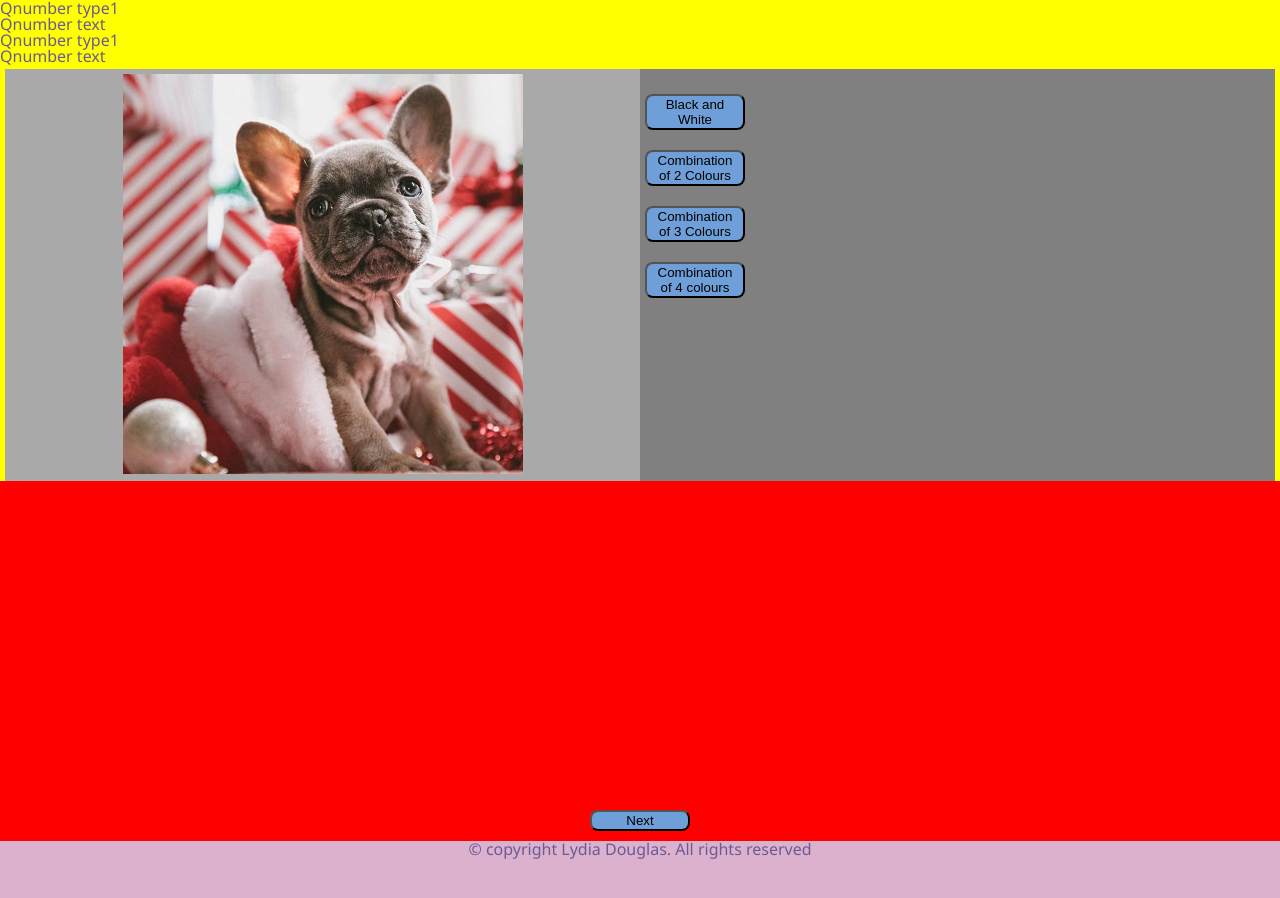
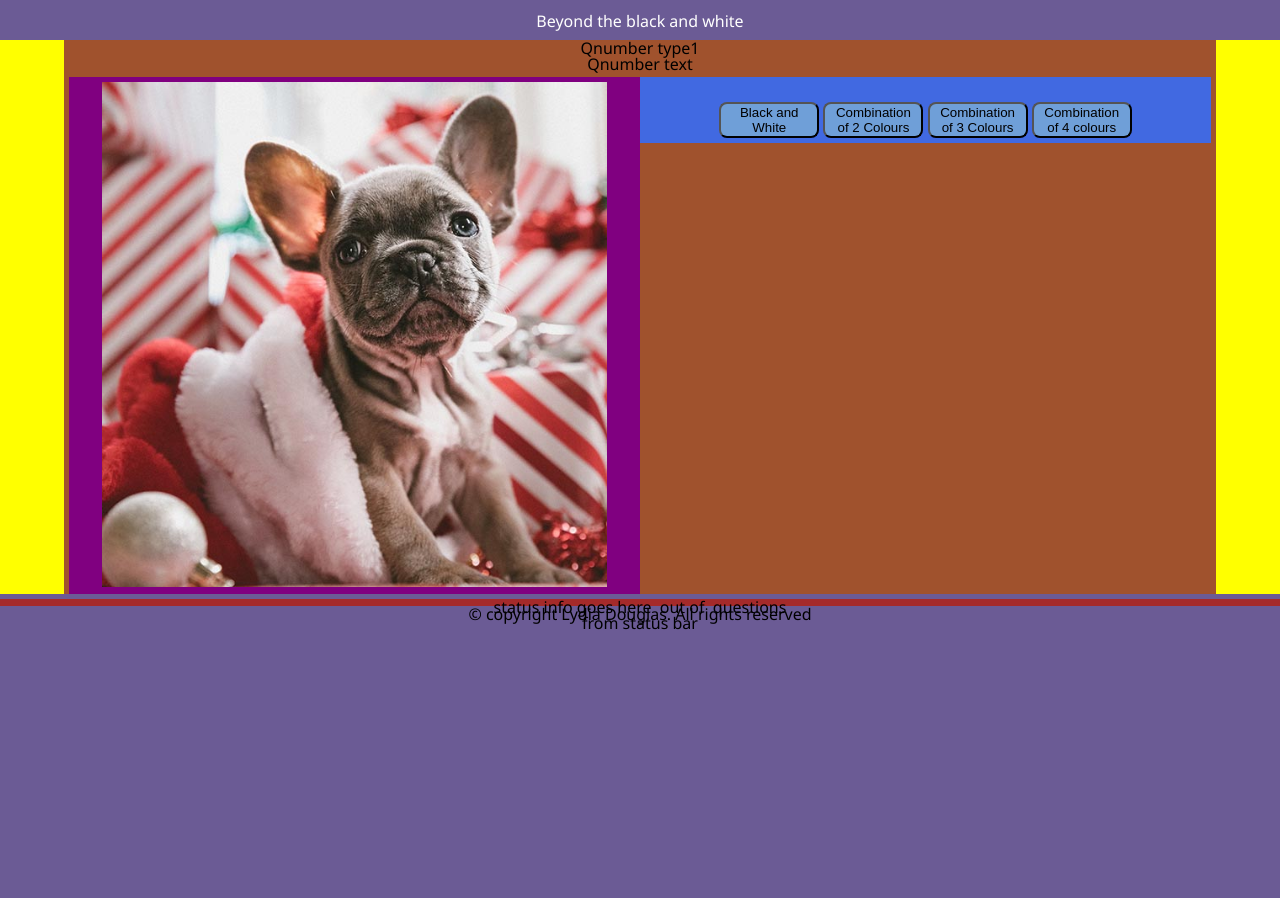
Before and after one commit to lidbit/quiz, a plain HTML site: page index.html in a window 1280 px wide. Both pictures are taken after a click on the button "Find out". After the commit the page ends 800 px from the top, so only its background shows below. Drawn offline with Linux system fonts and the light colour scheme; a web font is replaced by a local one.

Commit message:
sorting out qtype1 which I seem to have broken, lost buttons for next

```diff
--- a/assets/css/styles.css
+++ b/assets/css/styles.css
@@ -9,11 +9,17 @@ html {
   }
 
 body{
-    background-color: red;
-    color:#6B5B95;
+    background-color: #6B5B95;
     font-family: 'Segoe UI', Roboto, Oxygen, Ubuntu, Cantarell, 'Open Sans', 'Helvetica Neue', sans-serif, sans-serif;
     /*font-family: 'Trebuchet MS', 'Lucida Sans Unicode', 'Lucida Grande', 'Lucida Sans', Arial, sans-serif
 */
+}
+header{
+    height:40px;
+    color:white;
+    text-align: center;
+    padding:1%;
+
 }
 
 h1 {
@@ -25,14 +31,18 @@ button {
     width: 100px;
 }
 
-container{
+.width-wrapper {
+   background-color: sienna;
+   width: 90%;
+   margin-left: auto;
+   margin-right: auto;
+   text-align: center;
 
-    background-color: sienna;
 }
 
 /*even sections with little info will have width*/
 .section {
-    min-height: 100vh;
+    min-height: 60%vh;
     background-color: white;
 }
 
@@ -151,40 +161,43 @@ container{
 /************************************************/
 /*quiz section for question of type1*/
 #qtype1-section {
-    background-color:red;
+
+
 }
 #qtype1-page{
     background-color:yellow;
 }
 
 #qtype1-image {
-    background-color: antiquewhite;
+    background-color: green;
 }
 
-#qtype1-question-row1
+#qtype1-question-1
 {
     background-color: grey;
 }
 #option1{
-    background-color: darkgrey;
+    background-color: purple;
+}
+#option2{
+    background-color: royalblue;
 }
 
+.type1button {
 
-.type1button {
-    display:block;
     margin-top: 20px;
     min-width: 100px;
+
 }
 
 #qtype1Img {
-    width:400px;
-    height: 400px;
+    width:90%;
 }
 
 /************************************************/
 
 #qtype2-section {
-    background-color: gainsboro;
+    background-color: teal;
 }
 
 #qtype3-section {
@@ -195,16 +208,19 @@ container{
     background-color: darkseagreen;
 }
 
-#statubar {
+#statusbar {
+    background-color:brown;
     text-align: center;
+    min-width:30px;
 }
 
 /************************************************/
 
 footer {
-    background-color: #DBB1CD;
+    background-color: #6B5B95;
     text-align: center;
-    height: 100px;
+    height: 50px;
+    margin-top:-25px;
 }
 
 div[class*='col-'] {
--- a/index.html
+++ b/index.html
@@ -16,6 +16,9 @@
 </head>
 
 <body>
+
+    <header>Beyond the black and white</header>
+
     <div id="hero-section">
         <div id="hero_wrapper">
             <img id="black_image" src="images/image_hero4_black.jpg" alt="Colour image" >
@@ -26,8 +29,12 @@
                 <p id="hero-sentence">How much do you know?</p>
                 <button id="quiz-start">Find out</button>
             </div>
+
         </div>
     </div>
+
+
+
     <!--
     <div class="row">
         <div class="col-4">
@@ -49,11 +56,10 @@
             </section>
     -->
 
+    <!---************ question type1 - 1 image and buttons ***************** -->
     <section id="qtype1-section" class="section">
             <div id="qtype1-page">
-                <p id="type1-question-number">Qnumber type1</p>
-                <p id="type1-question-text">Qnumber text</p>
-                <container>
+                <div class="width-wrapper">
                         <p id="type1-question-number">Qnumber type1</p>
                         <p id="type1-question-text">Qnumber text</p>
                     <div class="row" id="qtype1-question-row1">
@@ -61,13 +67,15 @@
                             <img id="qtype1Img" src="">
                         </div>
                         <div class="col-2" id="option2">
-                                        <button id="question1button" class="type1button"></button>
-                                        <button id="question2button" class="type1button"></button>
-                                        <button id="question3button" class="type1button"></button>
-                                        <button id="question4button" class="type1button"></button>
+                            <div id="t1-button-group">
+                            <button id="question1button" class="type1button"></button>
+                            <button id="question2button" class="type1button"></button>
+                            <button id="question3button" class="type1button"></button>
+                            <button id="question4button" class="type1button"></button>
+                        </div>
                         </div>
                     </div>
-                </container>
+                </div>
             </div>
         </section>
 
@@ -94,9 +102,11 @@
                 </div>
             </section>
         -->
-            <section id="qtype2-section" class="section">
+   <!---************ question type2 - two clickable images ***************** -->
+
+        <section id="qtype2-section" class="section">
                 <div id="qtype2-page">
-                    <!--In here need to do css to align these side by side.-->
+
                     <p id="type2-question-number">Qnumber type2</p>
                     <container>
                         <div class="row" id="qtype2-question-row1">
@@ -110,6 +120,8 @@
                     </container>
                 </div>
             </section>
+
+<!---************ question type3 - four clickable cards with caption ***************** -->
             <section id="qtype3-section" class="section">
                 <div id="qtype3-page">
                     <p id="type3-question-number">Qnumber type3</p>
@@ -147,23 +159,35 @@
             </section>
         </div>
     </div>
-    <div class="row">
+  <!--  <div class="row">
         <div class="col-4">
             <button id="nextQuestion">Next</button>
         </div>
-    </div>
+    </div> -->
 
-    <section id="results-section">
+  <!--  <section id="results-section">
         <div id="results-page">
             <img src="images/image_hero3_color.jpg" alt="Colour image" width="80%">
             <p>
                 well done!! here is your results!<p>
         </div>
     </section>
-    <div id="progress-bar"></div>
-    <section id="statubar">status info goes here
+
+
+    <div id="qnav-section">
+            <button id="buttonNext">NextButton</button>
+            scroll bar goes here!-->
+        <!--   <p>Hi from scroll ball</p>
+           <div id="scrollbar"></div>srcoll bar
+
+           </div>
+       </div>
+    <div id="progress-bar"></div>-->
+
+    <section id="statusbar">status info goes here
         <span id="answeredQuestions"></span>&nbsp;out of&nbsp;
         <span id="totalQuestions">questions</span>
+        <p>from status bar</p>
     </section>
 
       <footer role="contentinfo">
--- a/scripts/app.js
+++ b/scripts/app.js
@@ -1,8 +1,10 @@
 var questions = [];
 var answers = [];
+//corectanswers?
 var currentQuestion = 0;
-var username = "";
+//var username = "";
 
+//creating question objects
 var question1 = {
     "id": "1",
     "type": "type1",
@@ -27,10 +29,6 @@ var question1 = {
         }
     ]
 };
-
-
-
-
 
 var question2 = {
     "id": "2",
@@ -73,15 +71,17 @@ var question3 = {
     ]
 };
 
-
+//putting question objects into questions array
 questions.push(question1);
 questions.push(question2);
 questions.push(question3);
 
+//calling init function
 $(document).ready(function() {
     init();
 });
 
+//hiding all sections expect the scroll section
 function hideAllSections() {
     $("#qtype1-section").hide();
     $("#qtype2-section").hide();
@@ -89,7 +89,7 @@ function hideAllSections() {
     $("#results-section").hide();
     $("#hero-section").hide();
 }
-
+//initialising document
 function init() {
     $("#statubar").hide();
     $("#results-section").hide();
@@ -98,6 +98,7 @@ function init() {
     $("#qtype3-section").hide();
     $("#nextQuestion").hide();
 
+    //when user clicks start quiz nutton hide all sections and load question
     $("#quiz-start").click(function() {
         hideAllSections();
         //username = $("#usernameinput").val();
@@ -108,6 +109,7 @@ function init() {
         $("#nextQuestion").show();
     });
 
+    //when next button is clicked load next question, if test finished load answers
     $("#nextQuestion").click(function() {
         if (currentQuestion < questions.length) {
             $("#nextQuestion").html("Next");
@@ -121,7 +123,8 @@ function init() {
             currentQuestion = 0;
         }
 
-        $("#statubar").show();
+        //show how many questions been answered
+        $("#statusbar").show();
         updateStatus();
     });
 }
```
